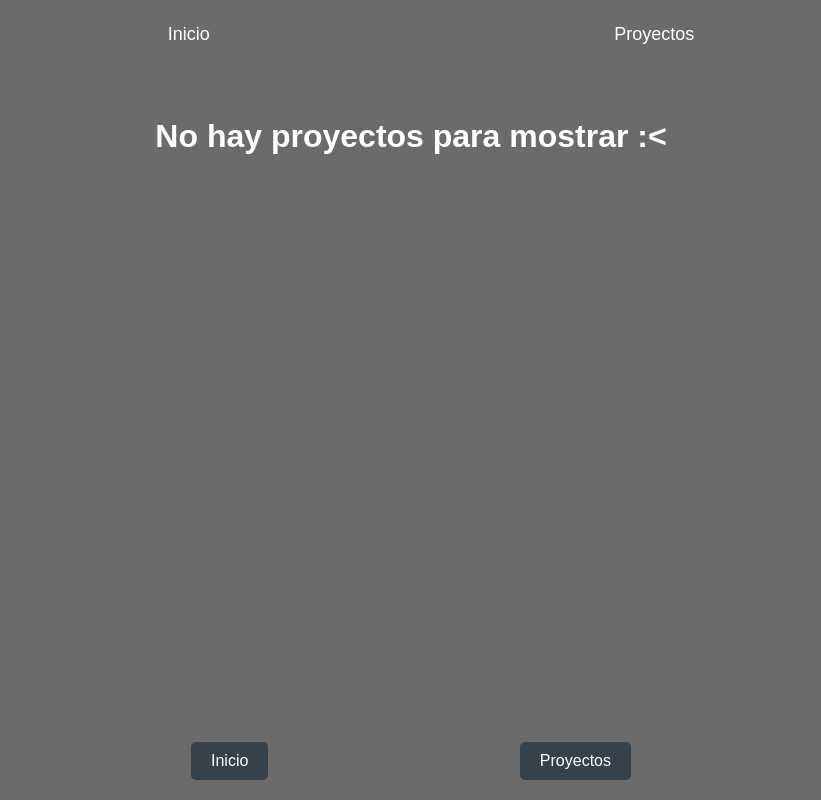
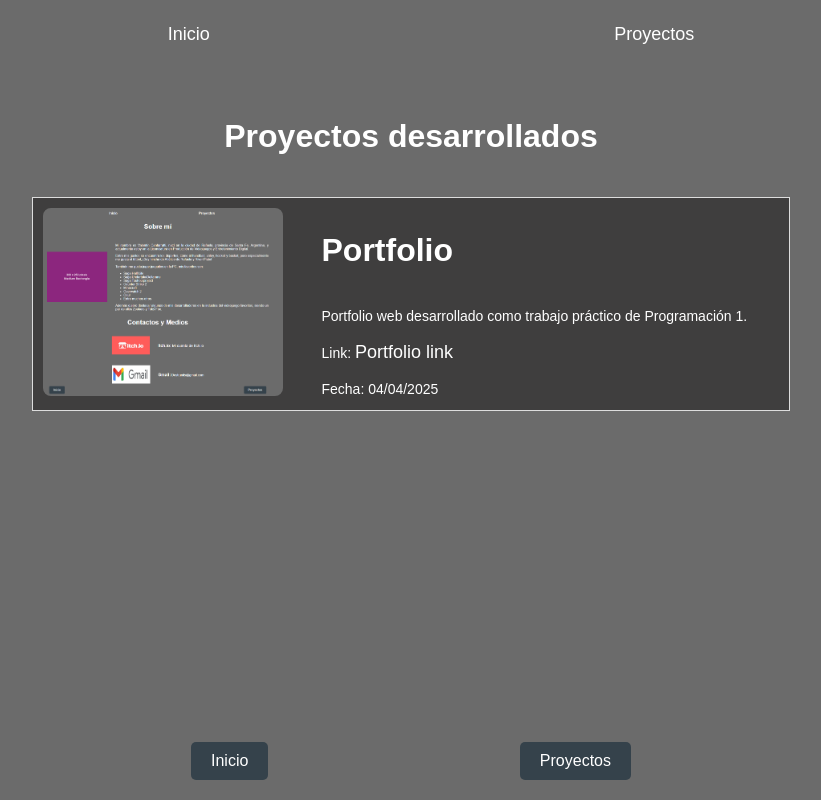
Before and after one commit to ValentinCantarrutti/Portfolio, a plain HTML site: page proyectos.html in a window 1280 px wide. Shown: the whole page, without its empty margins (229-1050 px from the left). Drawn offline with Linux system fonts and the light colour scheme.

Commit message:
Proyectos implementado

```diff
--- a/assets/style.css
+++ b/assets/style.css
@@ -88,40 +88,37 @@ a:visited {
     color: inherit; /
 }
 
-.productos {
+
+/* Contenedor para centrar la tabla */
+.contenedor {
     display: flex;
-    flex-wrap: wrap;
-    justify-content: center;
-    align-items: center;
-    margin-top: 50px;
-  }
+    justify-content: center;  /* Centra la tabla horizontalmente */
+    align-items: center;      /* Centra la tabla verticalmente */
+    height: 100%;             /* Asegura que el contenedor ocupe toda la altura */
+}
 
-  .tarjeta {
-    width: 300px;
-    background-color: #fff;
-    border-radius: 10px;
-    margin: 20px;
-    box-shadow: 0px 0px 10px rgba(0, 0, 0, 0.2);
-    overflow: hidden;
-  }
+/* Estilos básicos para la tabla */
+.tabla-simple {
+    width: 60%;            /* La tabla ocupa el 60% del ancho de la página */
+    margin: 20px auto;     /* Margen opcional */
+    border-collapse: collapse;/* Eliminar espacios entre celdas */
+    background-color: #3f3e3e; /* Color de fondo para la tabla (gris claro) */
+    border: 1px solid #ddd;   /* Borde suave para la tabla */
+}
 
-  .tarjeta img {
-    width: 100%;
-    height: 200px;
-  }
+.tabla-simple td {
+    padding: 10px;         /* Espaciado dentro de cada celda */
+    vertical-align: middle; /* Alineación vertical del contenido */
+}
 
-  .tarjeta h3 {
-    padding: 20px;
-    font-size: 24px;
-    text-align: center;
-  }
+.tabla-simple .imagen {
+    max-width: 240px;       /* Tamaño máximo de la imagen */
+    height: auto;           /* Mantiene las proporciones de la imagen */
+    border-radius: 8px;     /* Bordes redondeados para la imagen */
+}
 
-  .tarjeta p {
-    padding: 0 20px 20px;
-    font-size: 16px;
-    text-align: justify;
-  }
-
-  .tarjeta:hover {
-    transform: scale(1.05);
-  }
+.tabla-simple p {
+    font-size: 14px;
+    color: #ffffff;            /* Color del texto */
+    margin: 0;              /* Elimina márgenes en el párrafo */
+}
--- a/proyectos.html
+++ b/proyectos.html
@@ -22,7 +22,17 @@ content="width=device-width, initial-scale=1.0">
   </div>
 
   <br><br>
-<h1 style="text-align: center;">No hay proyectos para mostrar :<</h1>
+<h1 style="text-align: center;">Proyectos desarrollados</h1>
+
+<div class="contenedor">
+    <table class="tabla-simple">
+        <tr>
+            <td><img src="./assets/portfolio.png" alt="Imagen 1" class="imagen"></td>
+            <td><h1>Portfolio</h1><br><p>Portfolio web desarrollado como trabajo práctico de Programación 1.</p><br><p>Link: <a href="https://valentincantarrutti.github.io/Portfolio/index.html">Portfolio link</a></p><br><p>Fecha: 04/04/2025</p></td>
+        </tr>
+        <!-- Puedes agregar más filas con imágenes y texto aquí -->
+    </table>
+</div>
 
     <div class="botones">
         <a href="index.html">
```
Also changed, not shown: assets/portfolio.png (added).
